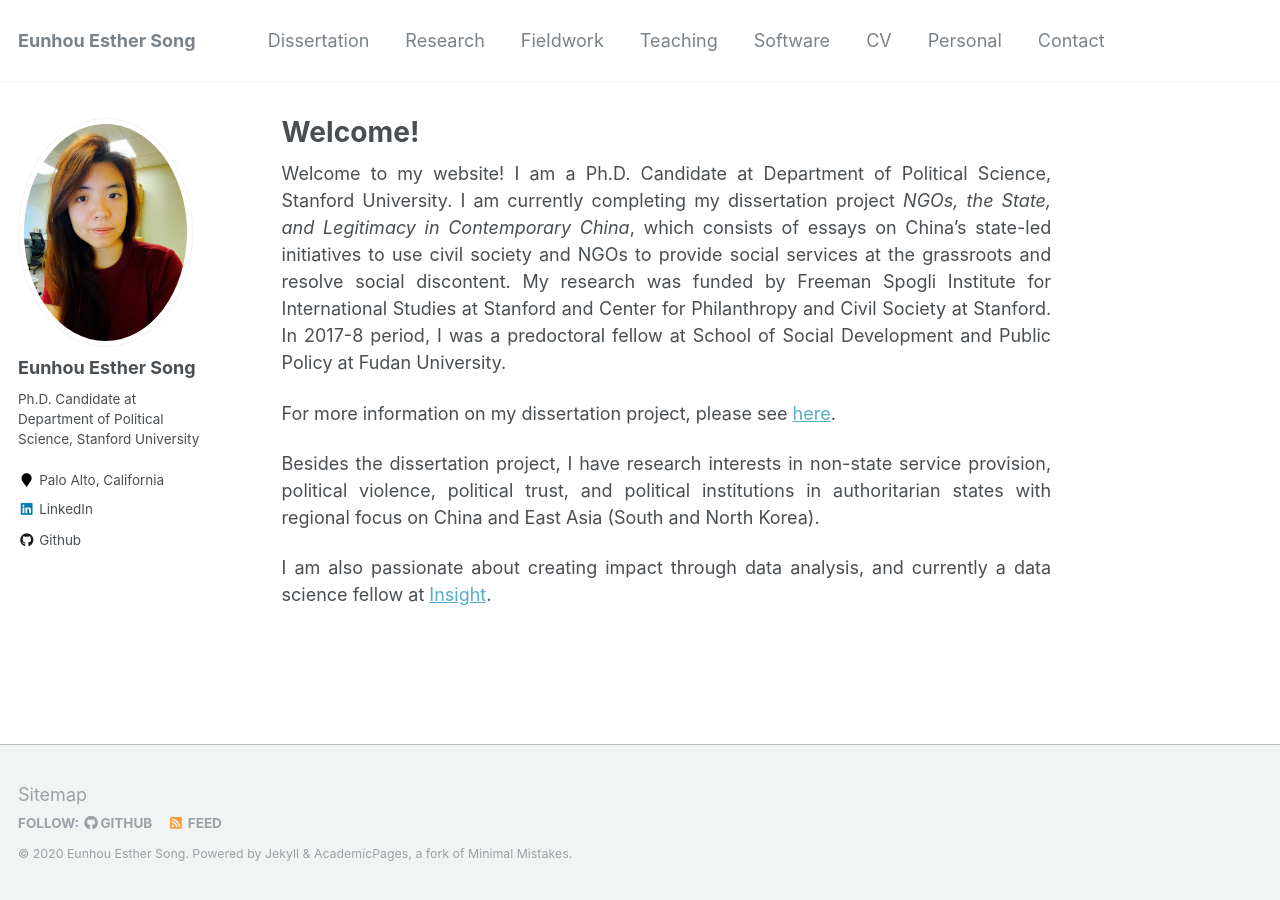
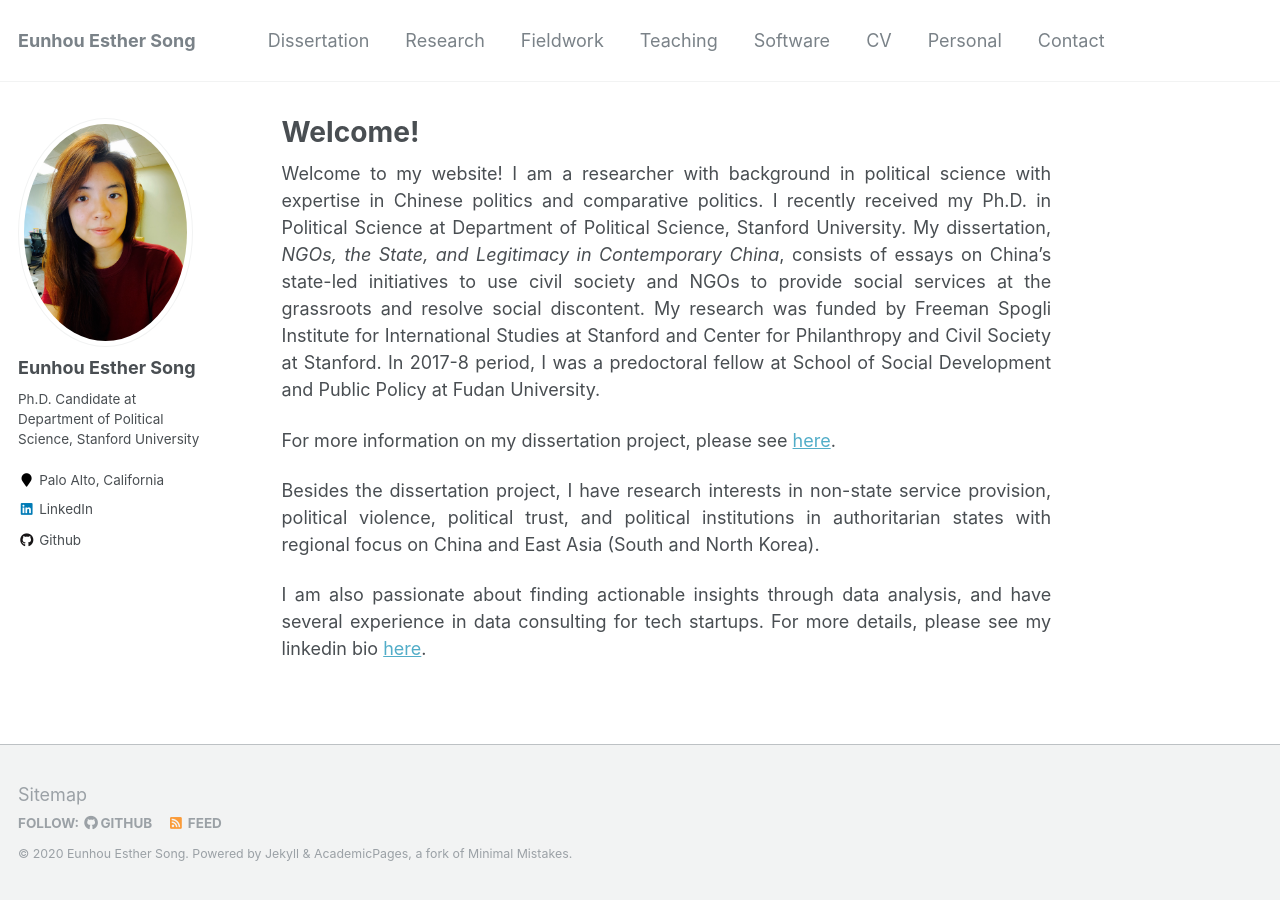
Before and after one commit to ehsong/ehsong.github.io, a Jekyll site: the page built from _pages/about.md, in a window 1280 px wide. Built offline with Jekyll 4.4.1, drawn with Linux system fonts in a browser that asks for light colours.

Commit message:
Update about.md

```diff
--- a/_pages/about.md
+++ b/_pages/about.md
@@ -8,10 +8,10 @@ redirect_from:
   - /about.html
 ---
 
-Welcome to my website! I am a Ph.D. Candidate at Department of Political Science, Stanford University. I am currently completing my dissertation project *NGOs, the State, and Legitimacy in Contemporary China*, which consists of essays on China's state-led initiatives to use civil society and NGOs to provide social services at the grassroots and resolve social discontent. My research was funded by Freeman Spogli Institute for International Studies at Stanford and Center for Philanthropy and Civil Society at Stanford. In 2017-8 period, I was a predoctoral fellow at School of Social Development and Public Policy at Fudan University.
+Welcome to my website! I am a researcher with background in political science with expertise in Chinese politics and comparative politics. I recently received my Ph.D. in Political Science at Department of Political Science, Stanford University. My dissertation, *NGOs, the State, and Legitimacy in Contemporary China*, consists of essays on China's state-led initiatives to use civil society and NGOs to provide social services at the grassroots and resolve social discontent. My research was funded by Freeman Spogli Institute for International Studies at Stanford and Center for Philanthropy and Civil Society at Stanford. In 2017-8 period, I was a predoctoral fellow at School of Social Development and Public Policy at Fudan University.
 
 For more information on my dissertation project, please see [here](/dissertation/).
 
 Besides the dissertation project, I have research interests in non-state service provision, political violence, political trust, and political institutions in authoritarian states with regional focus on China and East Asia (South and North Korea).
 
-I am also passionate about creating impact through data analysis, and currently a data science fellow at [Insight](https://www.insightdatascience.com).
+I am also passionate about finding actionable insights through data analysis, and have several experience in data consulting for tech startups. For more details, please see my linkedin bio [here](https://www.linkedin.com/in/eunhou-esther-song/).
```
